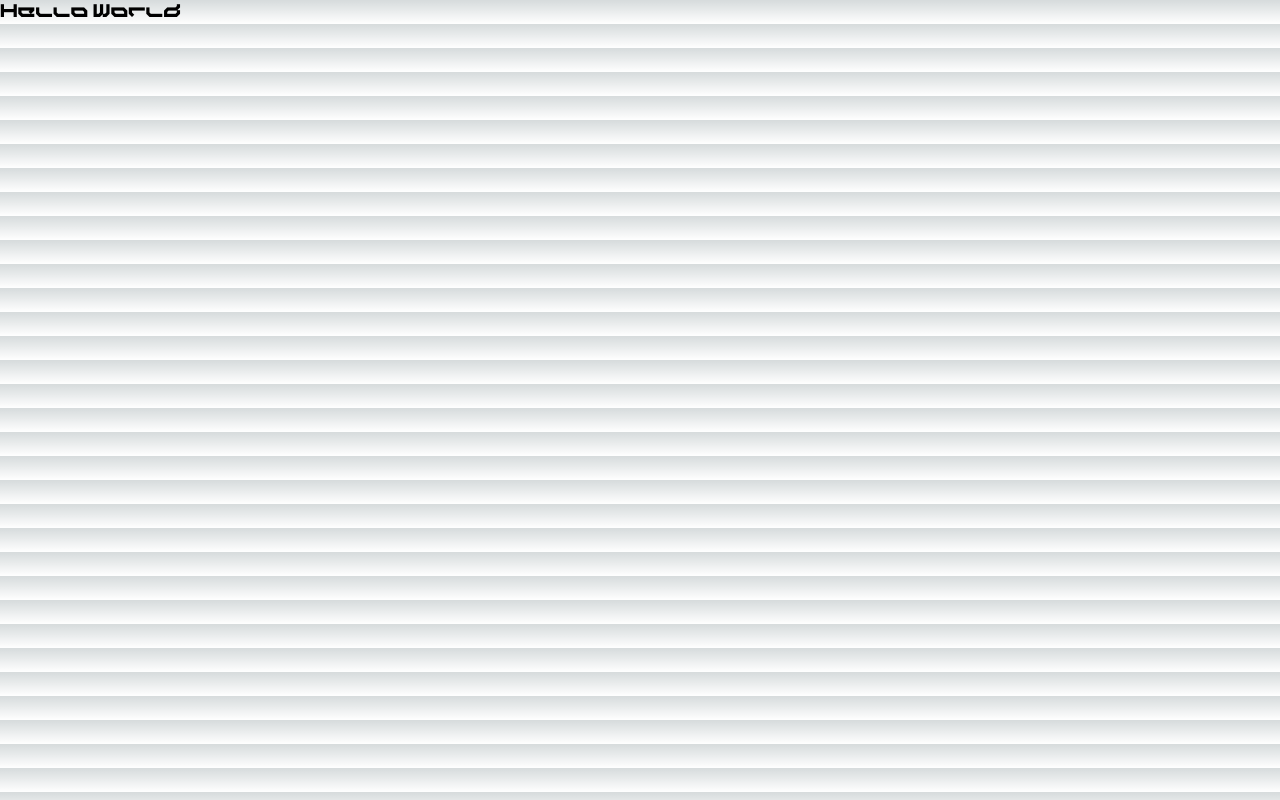
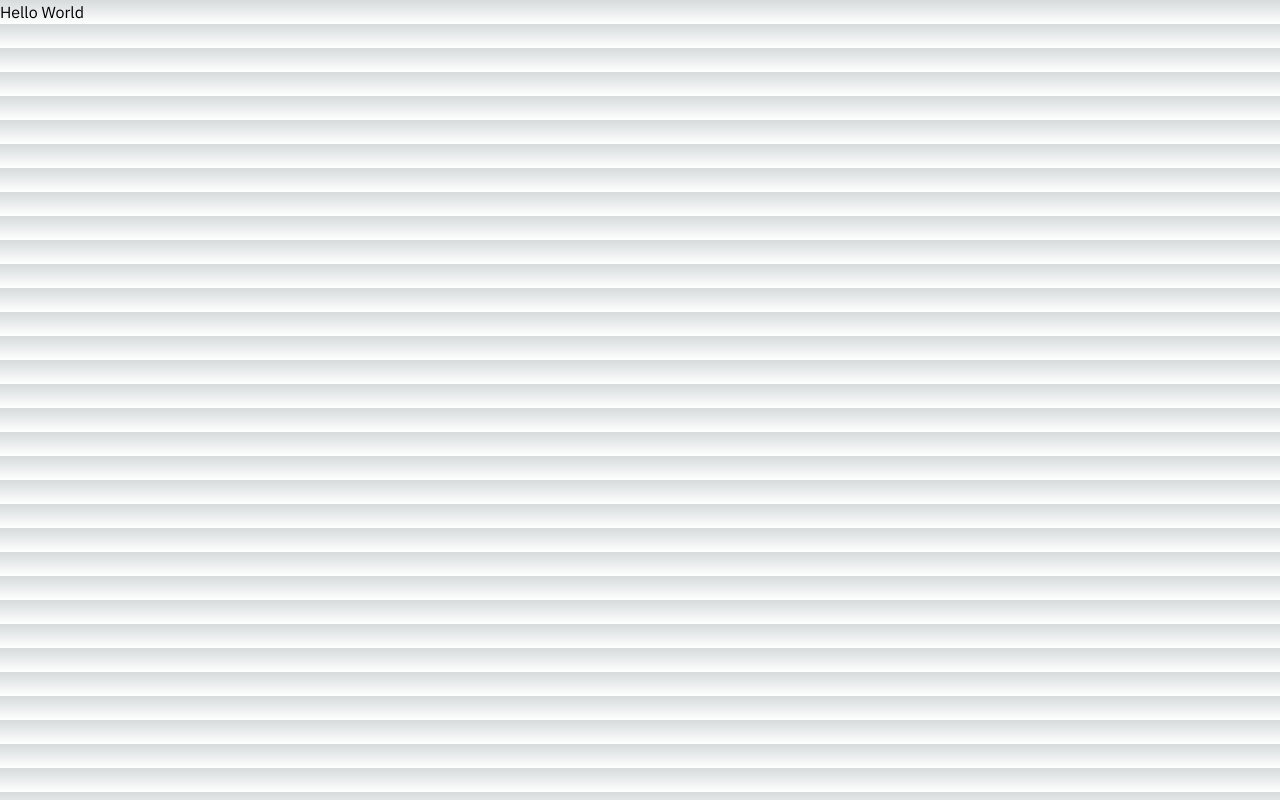
Before and after one commit to Villarley/Nintai-Nexus, a Next.js app: page / in a window 1280 px wide. Built offline with nearby package versions, Linux system fonts and the light colour scheme.

Commit message:
Added Fonts to the Tailwind CSS File and Page Constants

```diff
--- a/package.json
+++ b/package.json
@@ -9,6 +9,7 @@
     "lint": "next lint"
   },
   "dependencies": {
+    "@next/font": "^14.2.3",
     "million": "^3.0.6",
     "next": "^14.2.3",
     "react": "^18",
--- a/src/app/page.jsx
+++ b/src/app/page.jsx
@@ -1,7 +1,28 @@
+import nebula from '@next/font/local'
+import kleemax from '@next/font/local'
+import { IBM_Plex_Sans } from 'next/font/google'
+
+const Nebula = nebula({
+  src: '../assets/fonts/Nebula-Regular.otf',
+  variable: '--font-nebula'
+})
+
+const Kleemax = kleemax({
+  src: '../assets/fonts/Kleemax.ttf',
+  variable: '--font-kleemax'
+})
+
+const IBM_Plex = IBM_Plex_Sans({
+  subsets: ['latin'],
+  weight: '400',
+  variable: '--font-ibm'
+})
+
 export default function Home() {
+
   return (
     <div className="">
-      <p className="font-kleemax">
+      <p className={`${IBM_Plex.variable} font-Ibm`}>
         Hello World
       </p>
     </div>
--- a/tailwind.config.js
+++ b/tailwind.config.js
@@ -7,9 +7,9 @@ module.exports = {
   ],
   theme: {
     fontFamily:{
-      IbmPlexSans:['IBM Plex Sans', 'sans-serif'],
-      kleemax:['Kleemax', 'serif'],
-      Nebula:['Nebula', 'serif']
+      Ibm:['var(--font-ibm)'],
+      Kleemax:['var(--font-kleemax)'],
+      Nebula:['var(--font-nebula)']
     },
     extend: {
       // colors:{
```
Also changed, not shown: 1 other file (tests, documents, lock files or other folders).
